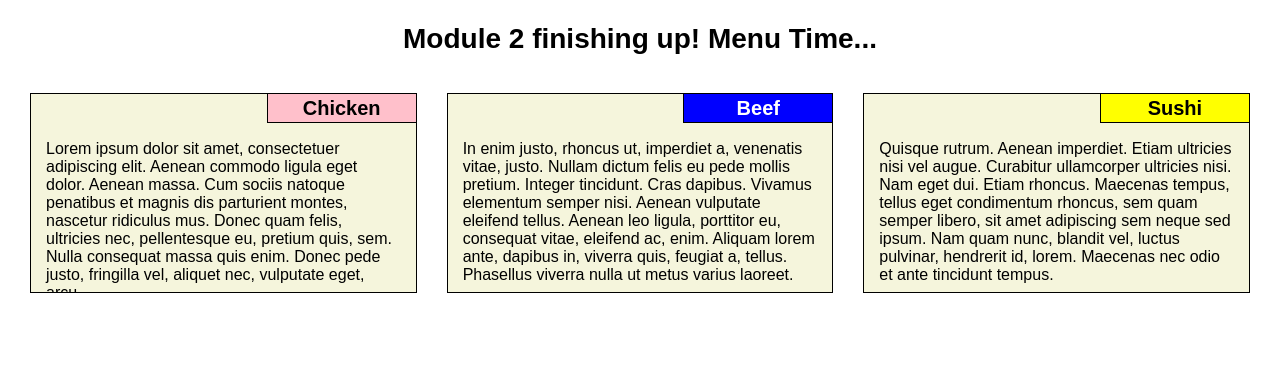
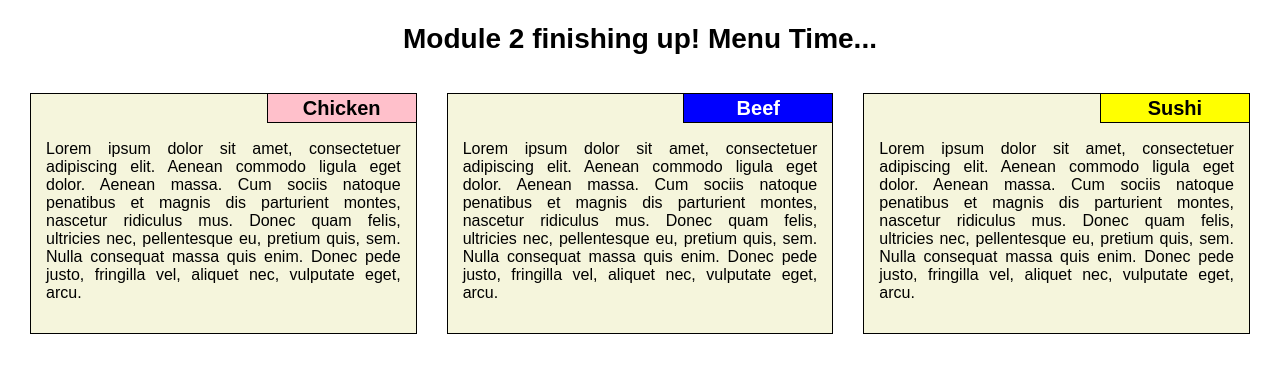
Before and after one commit to drkohlipk/Coursera, a plain HTML site: page mod2/index.html in a window 1280 px wide. Drawn offline with Linux system fonts and the light colour scheme.

Commit message:
minor tweak

```diff
--- a/mod2/CSS/styles.css
+++ b/mod2/CSS/styles.css
@@ -22,8 +22,8 @@ div.box {
   border: 1px solid black;
   background-color: beige;
   margin: 15px;
-  height: 200px;
-  overflow: auto;
+  height: 100%;
+  text-align: justify;
 }
 
 h4 {
--- a/mod2/index.html
+++ b/mod2/index.html
@@ -21,13 +21,13 @@
     <div class="col-lg-4 col-md-6 col-sm-12">
       <div class="box">
         <h4 id="beef">Beef</h4>
-        <p>In enim justo, rhoncus ut, imperdiet a, venenatis vitae, justo. Nullam dictum felis eu pede mollis pretium. Integer tincidunt. Cras dapibus. Vivamus elementum semper nisi. Aenean vulputate eleifend tellus. Aenean leo ligula, porttitor eu, consequat vitae, eleifend ac, enim. Aliquam lorem ante, dapibus in, viverra quis, feugiat a, tellus. Phasellus viverra nulla ut metus varius laoreet.</p>
+        <p>Lorem ipsum dolor sit amet, consectetuer adipiscing elit. Aenean commodo ligula eget dolor. Aenean massa. Cum sociis natoque penatibus et magnis dis parturient montes, nascetur ridiculus mus. Donec quam felis, ultricies nec, pellentesque eu, pretium quis, sem. Nulla consequat massa quis enim. Donec pede justo, fringilla vel, aliquet nec, vulputate eget, arcu.</p>
       </div>
     </div>
     <div class="col-lg-4 col-md-12 col-sm-12">
       <div class="box">
         <h4 id="sushi">Sushi</h4>
-        <p>Quisque rutrum. Aenean imperdiet. Etiam ultricies nisi vel augue. Curabitur ullamcorper ultricies nisi. Nam eget dui. Etiam rhoncus. Maecenas tempus, tellus eget condimentum rhoncus, sem quam semper libero, sit amet adipiscing sem neque sed ipsum. Nam quam nunc, blandit vel, luctus pulvinar, hendrerit id, lorem. Maecenas nec odio et ante tincidunt tempus.</p>
+        <p>Lorem ipsum dolor sit amet, consectetuer adipiscing elit. Aenean commodo ligula eget dolor. Aenean massa. Cum sociis natoque penatibus et magnis dis parturient montes, nascetur ridiculus mus. Donec quam felis, ultricies nec, pellentesque eu, pretium quis, sem. Nulla consequat massa quis enim. Donec pede justo, fringilla vel, aliquet nec, vulputate eget, arcu.</p>
       </div>
     </div>
   </div>
```
